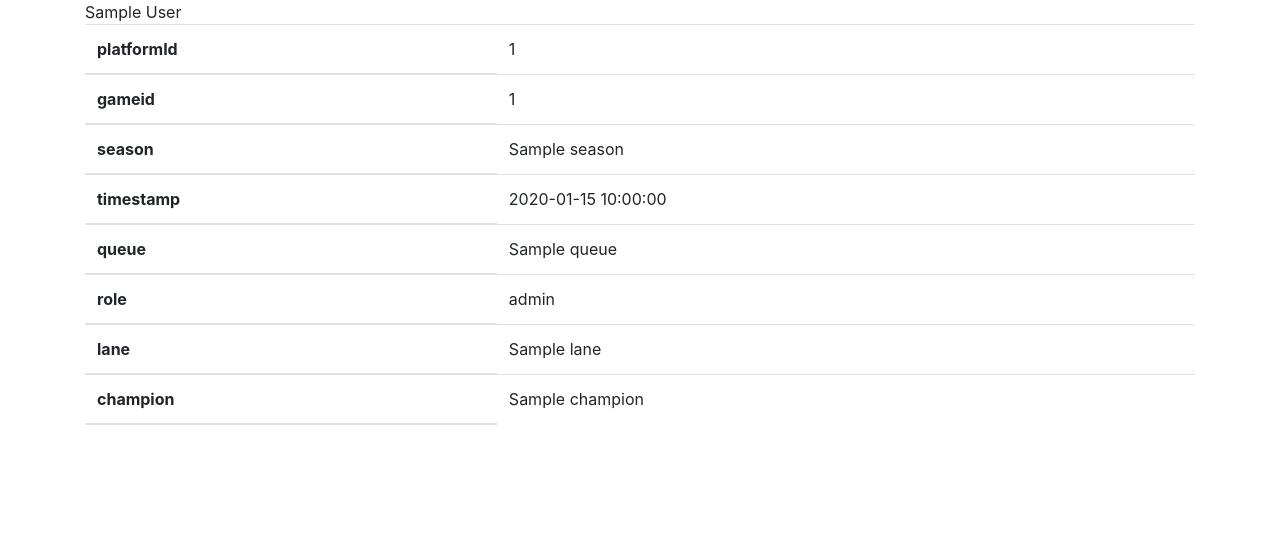
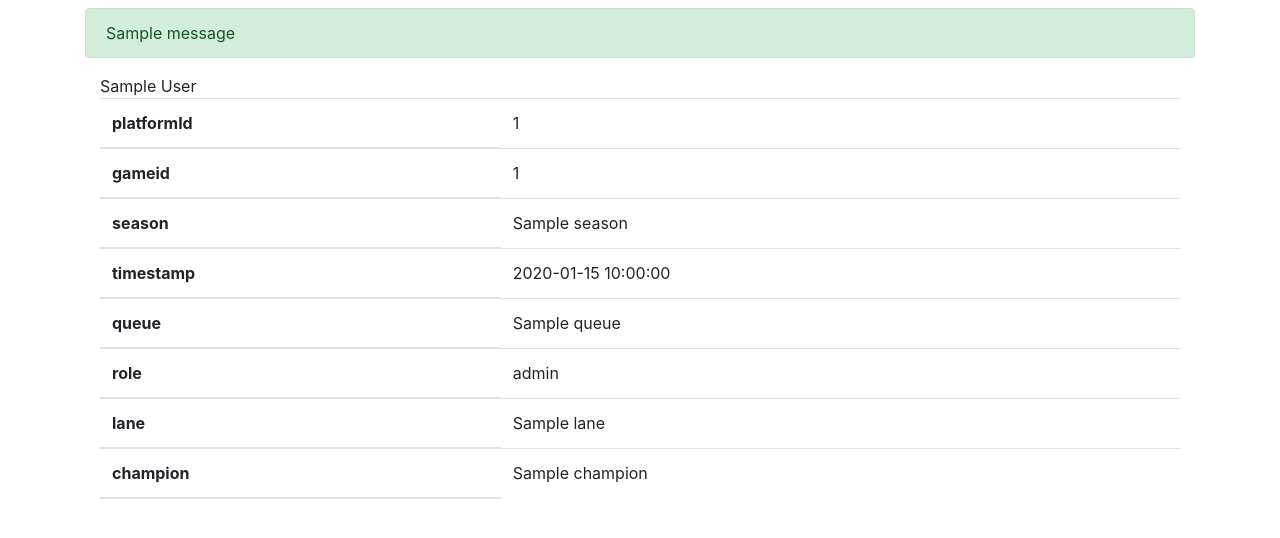
Before and after one commit to Fatman9000/opgg-bootleg-flaskapp, a Flask app: page /match/1 in a window 1280 px wide. Shown: the part 56-594 px from the top of the page. Run offline with Flask 2, Linux system fonts and the light colour scheme; the visitor is signed in with stand-in values (Sample User, id 1); one stand-in notice (Sample message) is shown; a database or web service that is not in the repository returns one stand-in record (values such as "Sample title").

Commit message:
added decorator class for display match endpoint
added bootstrap warning message when hitting match endpoint without user

```diff
--- a/app.py
+++ b/app.py
@@ -1,5 +1,5 @@
 import json
-
+from decorators import requires_user
 from flask import (Flask, flash, redirect, render_template, request, session,
                    url_for)
 
@@ -57,8 +57,8 @@ def index():
 
 
 @app.route('/match/<matchid>', methods=['GET', 'POST'])
+@requires_user
 def selected_match(matchid):
-
     player_info = league_app(session["name"])
     # print(player_info)
     match = [x for x in player_info["matchHistory"] if x["gameId"] == int(matchid)]
--- /dev/null
+++ b/decorators.py
@@ -0,0 +1,12 @@
+import functools
+from typing import Callable
+from flask import session, flash, redirect
+
+def requires_user(f: Callable) -> Callable:
+      @functools.wraps(f)
+      def decorated_function(*args, **kwargs):
+            if not session.get('name'):
+                  flash("You need to enter a User before seeing matches", "danger")
+                  return redirect("/")
+            return f(*args, **kwargs)
+      return decorated_function
--- a/templates/base.html
+++ b/templates/base.html
@@ -28,9 +28,21 @@
             </div>
         </div>
     </nav>
+    <div class="content container mt-2">
+    {% with messages = get_flashed_messages(with_categories=true) %}
+        {% if messages %}
+            {%for category, message in messages %}
+                <div class="alert alert-{{category}}" role="alert">
+                    {{ message }}
+                </div>
+            {% endfor %}
+        {% endif %}
+    {% endwith %}
+
     {% block content %}
 
     {% endblock %}
+</div>
 </body>
 
 </html>
```
